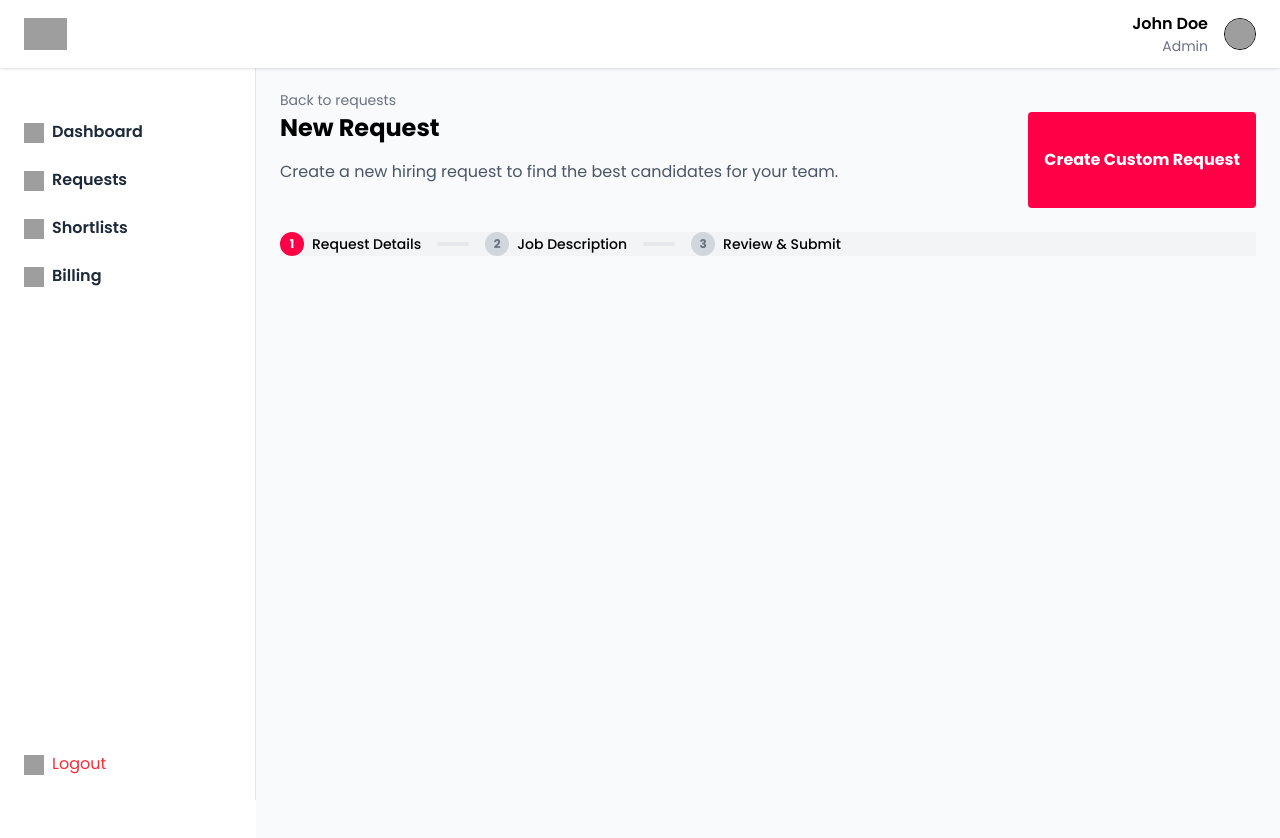
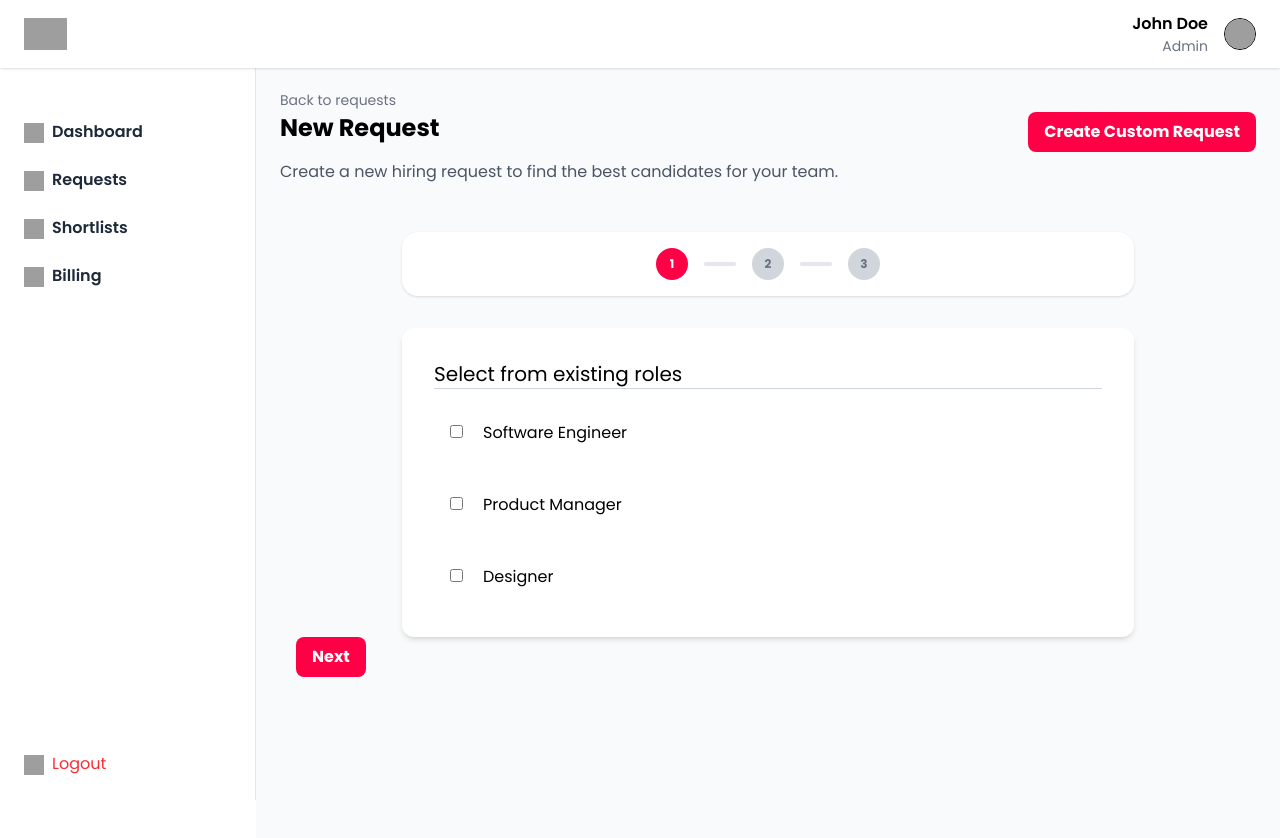
Before and after one commit to chidinmabnwaeze/Hack51, a React (Vite) app: page /new-request in a window 1280 px wide. Shown: the top 838 px of the page. Built offline with nearby package versions, Linux system fonts and the light colour scheme; grey boxes are pictures that could not be loaded.

Commit message:
fixed new requests steps

```diff
--- /dev/null
+++ b/src/components/StepContent.tsx
@@ -0,0 +1,11 @@
+import SelectRole from "./steps/SelectRole";
+import SkillLevel from "./steps/SkillLevel";
+import ReviewSubmit from "./steps/ReviewSubmit";
+
+const StepContent = ({ step }: { step: number }) => {
+  const steps = [<SelectRole />, <SkillLevel />, <ReviewSubmit />];
+
+  return steps[step - 1];
+};
+
+export default StepContent;
--- /dev/null
+++ b/src/components/StepIndicator.tsx
@@ -0,0 +1,65 @@
+const StepIndicator = ({ currentStep }: { currentStep: number }) => {
+  const steps = [
+    {
+      name: "Request Details",
+      status:
+        currentStep > 1
+          ? "completed"
+          : currentStep === 1
+            ? "current"
+            : "pending",
+    },
+    {
+      name: "Job Description",
+      status:
+        currentStep > 2
+          ? "completed"
+          : currentStep === 2
+            ? "current"
+            : "pending",
+    },
+    {
+      name: "Review & Submit",
+      status: currentStep === 3 ? "current" : "pending",
+    },
+  ];
+
+  const getStatusStyles = (status: string) => {
+    switch (status) {
+      case "completed":
+        return "bg-[#FF0046] text-white";
+      case "current":
+        return "bg-[#FF0046] text-white";
+      case "pending":
+        return "bg-gray-300 text-gray-500";
+      default:
+        return "bg-gray-300 text-gray-500";
+    }
+  };
+
+  return (
+    <div>
+      {/* indicators */}
+      <section className=" indicators mt-6">
+        <div className="bg-white p-4 gap-4 shadow rounded-2xl mx-auto w-full md:w-3/4 justify-center flex">
+          {steps.map((step, index) => (
+            <div key={index} className="flex items-center gap-4">
+              <div className="flex items-center ">
+                <div
+                  className={`w-8 h-8 rounded-full flex items-center justify-center text-xs font-bold ${currentStep === index + 1 ? getStatusStyles("current") : getStatusStyles(step.status)}`}
+                >
+                  {index + 1}
+                </div>
+              </div>
+              {index !== steps.length - 1 && (
+                <div className="w-8 h-1 bg-gray-200 rounded-full"></div>
+              )}
+            </div>
+          ))}
+        </div>
+      </section>
+    </div>
+  );
+};
+
+export default StepIndicator;
--- /dev/null
+++ b/src/components/steps/ReviewSubmit.tsx
@@ -0,0 +1,18 @@
+import React from "react";
+
+const ReviewSubmit = () => {
+  return (
+    <div className="bg-white p-8 rounded-xl shadow-md w-full mt-8 md:w-3/4 mx-auto">
+      <h2 className="border-b border-b-gray-300 text-xl">Review & Submit</h2>
+      <p className="mt-4">Review your request details and submit.</p>
+      {/* Add review content here */}
+      <div>
+        <button className="bg-[#FF0046] hover:bg-red-700 text-white font-bold py-2 px-4 rounded-lg mt-6">
+          Submit Request
+        </button>
+      </div>
+    </div>
+  );
+};
+
+export default ReviewSubmit;
--- /dev/null
+++ b/src/components/steps/SelectRole.tsx
@@ -0,0 +1,30 @@
+import React from "react";
+
+interface RoleProps {
+  roles: string[];
+}
+
+const SelectRole = () => {
+  const roles = ["Software Engineer", "Product Manager", "Designer"];
+
+  return (
+    <div className="bg-white p-8 rounded-xl shadow-md w-full mt-8 md:w-3/4 mx-auto">
+      <h2 className="border-b border-b-gray-300 text-xl">
+        Select from existing roles
+      </h2>
+      {roles.map((role, index) => (
+        <div
+          key={index}
+          className="p-4 mt-4 gap-4 cursor-pointer hover:bg-gray-100"
+        >
+          <input type="checkbox" className="rounded-full" />
+          <label htmlFor="role" className="ml-5">
+            {role}
+          </label>
+        </div>
+      ))}
+    </div>
+  );
+};
+
+export default SelectRole;
--- /dev/null
+++ b/src/components/steps/SkillLevel.tsx
@@ -0,0 +1,23 @@
+const SkillLevel = () => {
+  const levels = ["Entry Level", "Intermediate Level", "Senior Level", "Lead"];
+  return (
+    <div className="bg-white p-8 rounded-xl shadow-md w-full mt-8 md:w-3/4 mx-auto">
+      <h2 className="border-b border-b-gray-300 text-xl">
+        Select skill level for the role
+      </h2>
+      {levels.map((level, index) => (
+        <div
+          key={index}
+          className="p-4 mt-4 gap-4 cursor-pointer hover:bg-gray-100"
+        >
+          <input type="checkbox" className="rounded-full" />
+          <label htmlFor="role" className="ml-5">
+            {level}
+          </label>
+        </div>
+      ))}
+    </div>
+  );
+};
+
+export default SkillLevel;
--- a/src/pages/NewRequest.tsx
+++ b/src/pages/NewRequest.tsx
@@ -1,8 +1,18 @@
-import React from "react";
+import { useState } from "react";
 import { useNavigate } from "react-router-dom";
+import StepContent from "../components/StepContent";
+import StepIndicator from "../components/StepIndicator";
 
 const NewRequest = () => {
   const navigate = useNavigate();
+  const [step, setStep] = useState(1);
+
+  const nextStep = () => {
+    setStep(step + 1);
+  };
+  const prevStep = () => {
+    setStep((prev) => prev - 1);
+  };
 
   return (
     <div className="">
@@ -20,43 +30,42 @@ const NewRequest = () => {
             team.
           </p>
         </div>
-        <button className="bg-[#FF0046] hover:bg-red-700 text-white font-bold py-2 px-4 rounded">
-          Create Custom Request
-        </button>
+        <div>
+          <button className="bg-[#FF0046] hover:bg-red-700 text-white font-bold py-2 px-4 rounded-lg">
+            Create Custom Request
+          </button>
+        </div>
       </section>
-      {/* create a progress indicator for the steps of creating a new request, with
-      the current step highlighted */}
-      <section className=" indicators mt-6">
-        <div className="bg-gray-100">
-          <div className="flex items-center gap-4">
-            <div className="flex items-center gap-2">
-              <div className="w-6 h-6 rounded-full bg-[#FF0046] text-white flex items-center justify-center text-xs font-bold">
-                1
-              </div>
-              <span className="text-sm font-medium">Request Details</span>
-            </div>
-            <div className="w-8 h-1 bg-gray-200 rounded-full"></div>
-            <div className="flex items-center gap-2">
-              <div className="w-6 h-6 rounded-full bg-gray-300 text-gray-500 flex items-center justify-center text-xs font-bold">
-                2
-              </div>
-              <span className="text-sm font-medium">Job Description</span>
-            </div>
-            <div className="w-8 h-1 bg-gray-200 rounded-full"></div>
-            <div className="flex items-center gap-2">
-              <div className="w-6 h-6 rounded-full bg-gray-300 text-gray-500 flex items-center justify-center text-xs font-bold">
-                3
-              </div>
-              <span className="text-sm font-medium">Review & Submit</span>
-            </div>
-          </div>
-        </div>
-        {/* </section>
-        <section className="mt-6 shadow bg-white p-6 rounded-2xl">
+      {/* indicators */}
+      <StepIndicator currentStep={step} />
+      {/* content */}
+      <StepContent step={step} />
 
-
-</div> */}
-      </section>
+      <div>
+        {step > 1 && (
+          <button
+            onClick={prevStep}
+            className="bg-gray-300 hover:bg-gray-400 text-gray-800 font-bold py-2 px-4 rounded-lg"
+          >
+            Previous
+          </button>
+        )}
+        {step < 3 ? (
+          <button
+            onClick={nextStep}
+            className="bg-[#FF0046] hover:bg-red-700 text-white font-bold py-2 px-4 rounded-lg ml-4"
+          >
+            {step === 2 ? "Submit" : "Next"}
+          </button>
+        ) : (
+          <button
+            onClick={() => navigate("/requests")}
+            className="bg-[#FF0046] hover:bg-red-700 text-white font-bold py-2 px-4 rounded-lg ml-4"
+          >
+            Submit
+          </button>
+        )}
+      </div>
     </div>
   );
 };
```
